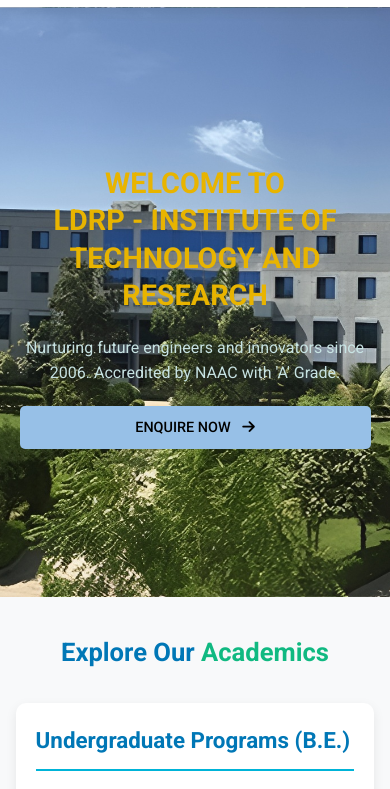
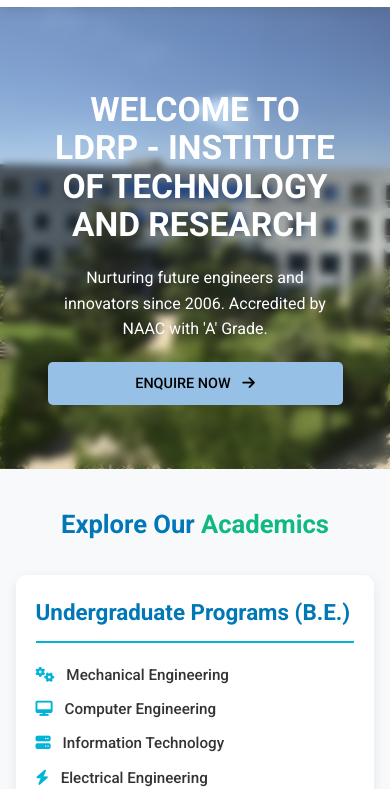
Before and after one commit to Hasya1505/ldrp-demo-webpage, a plain HTML site: page index.html in a window 390 px wide. Shown: the part 57-846 px from the top of the page. Drawn offline with Linux system fonts and the light colour scheme.

Commit message:
Update style2.css

```diff
--- a/style2.css
+++ b/style2.css
@@ -934,3 +934,75 @@ footer {
         text-align: center;
     }
 }
+
+/* HERO: improved responsive background handling */
+.hero-section {
+    position: relative;
+    padding: 0;
+    height: 80vh; /* keep same height on desktop */
+    display: flex;
+    align-items: center;
+    justify-content: center;
+    text-align: center;
+    overflow: hidden; /* avoid overflow from scaled overlay */
+    background-color: #000; /* fallback color while image loads */
+}
+
+/* Use an absolutely positioned overlay for the background image.
+   This gives control over sizing/blur without affecting hero content. */
+.bgimg-overlay {
+    position: absolute;
+    inset: 0;                      /* top:0; right:0; bottom:0; left:0; */
+    background-image: url('bgimg.jpeg');
+    background-size: cover;        /* cover keeps aspect ratio and fills container */
+    background-position: center;   /* center the focal point */
+    background-repeat: no-repeat;
+    background-attachment: scroll; /* ensure mobile doesn't try fixed behavior */
+    filter: blur(18px);            /* subtle blur on desktop */
+    transform: scale(1.05);        /* slight scale to avoid edges showing */
+    will-change: transform, filter;
+    z-index: 0;                    /* behind hero content */
+}
+
+/* Content container should sit above the overlay */
+.hero-content {
+    position: relative;
+    z-index: 1;
+    padding: 28px;
+    width: 100%;
+    max-width: 1100px;
+    box-sizing: border-box;
+}
+
+/* Make sure text color/contrast remains readable */
+.hero-content h1,
+.hero-content p {
+    color: #fff;
+}
+
+/* ===== Mobile adjustments ===== */
+@media (max-width: 768px) {
+    .hero-section {
+        height: auto;            /* allow height to grow if content wraps */
+        min-height: 60vh;       /* a comfortable minimum */
+        padding: 60px 5% 40px;
+    }
+    /* reduce blur & remove scale on mobile to avoid huge image zoom */
+    .bgimg-overlay {
+        filter: blur(6px);       /* lighter blur */
+        transform: none;         /* do not scale on small screens */
+        background-position: center top; /* show top of image on narrow screens */
+        background-size: cover;  /* still cover but without transform */
+        background-attachment: scroll; /* ensure consistent mobile behavior */
+    }
+
+    /* Optionally reduce hero text size for mobile */
+    .hero-content h1 { font-size: 2.1rem; line-height: 1.15; }
+    .hero-content p  { font-size: 1rem; }
+}
+
+/* Extra small screens: avoid too short hero area */
+@media (max-width: 480px) {
+    .hero-section { min-height: 50vh; padding-top: 56px; padding-bottom: 36px; }
+    .bgimg-overlay { filter: blur(4px); }
+}
```
